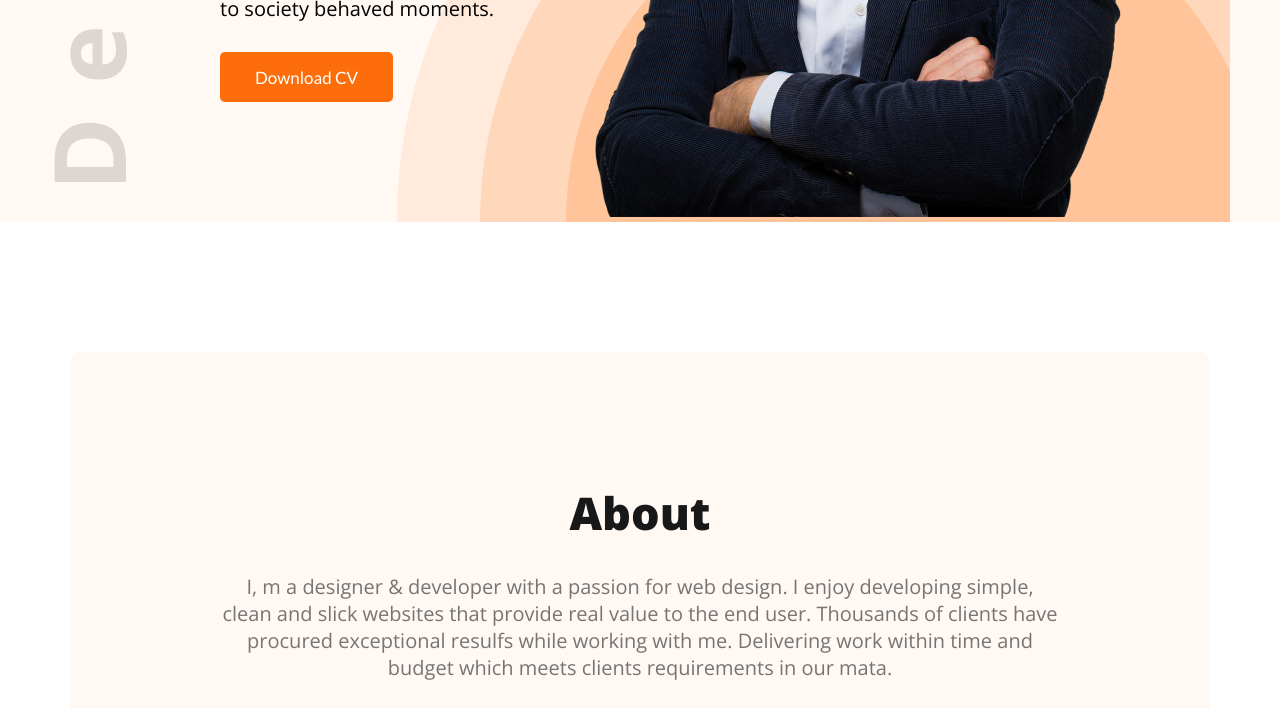
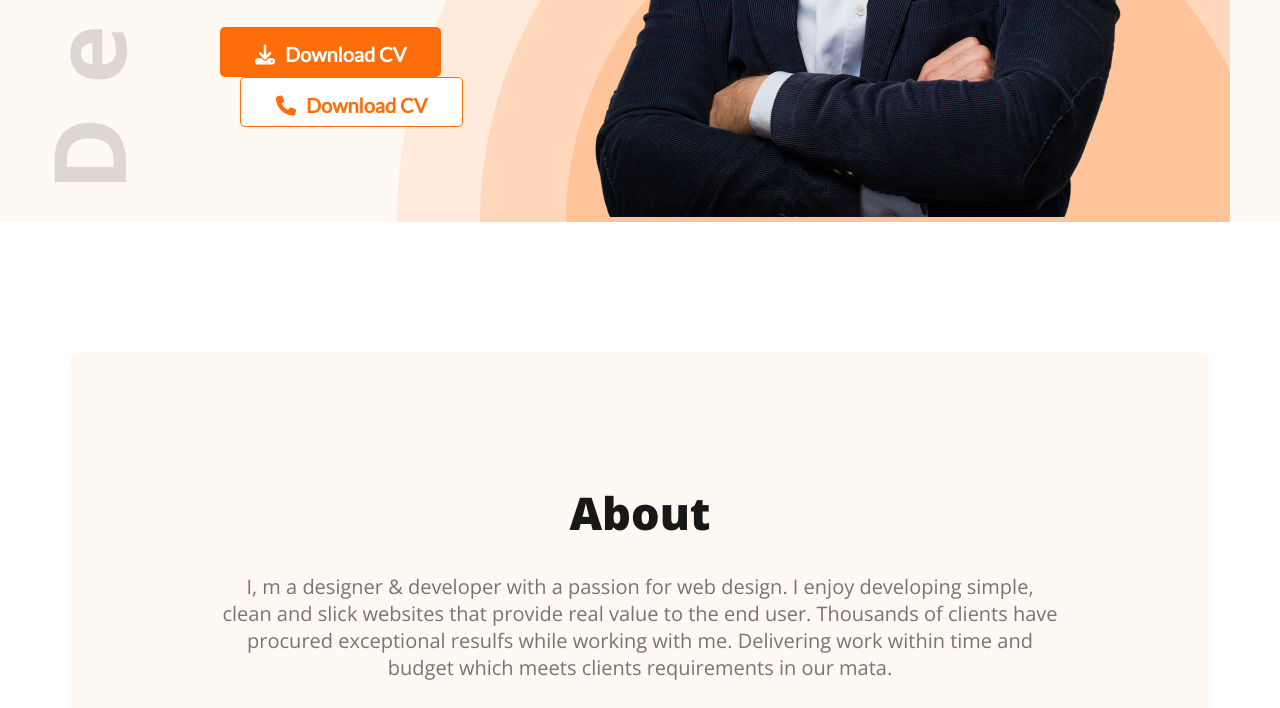
Before and after one commit to developer-sazzad/developer-portfolio, a plain HTML site: page index.html in a window 1280 px wide. Shown: the part 620-1328 px from the top of the page. Drawn offline with nearby package versions, Linux system fonts and the light colour scheme; files whose address does not match are found by name; a web font is replaced by a local one.

Commit message:
icons add done

```diff
--- a/index.html
+++ b/index.html
@@ -5,6 +5,7 @@
     <meta http-equiv="X-UA-Compatible" content="IE=edge">
     <meta name="viewport" content="width=device-width, initial-scale=1.0">
     <title>Developer - Sazzad Hossain</title>
+    <script src="https://kit.fontawesome.com/767f8db80d.js" crossorigin="anonymous"></script>
     <link rel="stylesheet" href="style.css">
 </head>
 <body>
@@ -23,7 +24,8 @@
                     <h3>Hi, I  am</h3>
                     <h1 class="bannar-title">Sazzad Hossain</h1>
                     <p class="bannar-discription">Shot what able cold new see hold.Friendly as an betrayed formerly he. Morning because as to society behaved moments.</p>
-                    <button class="btn-primary"><a href="#">Download CV</a></button>
+                    <button class="btn-primary"><a href="#"><i class="icons fa-solid fa-download"></i>Download CV</a></button>
+                    <button class="btn-outline"><a href="#"><i class="icons fa-solid fa-phone"></i>Download CV</a></button>
                 </div>
                 <div class="hardy">
                     <img src="/images/hardy.png" alt="">
@@ -137,7 +139,7 @@
                 </div>
             </div>
             <div class="resume-btn">
-                <button class="btn-primary"><a href="#">Download CV</a></button>
+                <button class="btn-primary"><a href="#"><i class="icons fa-solid fa-download"></i>Download CV</a></button>
             </div>
         </section>
         <!-- Contact Section -->
@@ -159,7 +161,7 @@
                     <input type="text" name="" id="" placeholder="Enter Your Name">
                     <input type="email" name="" id="" placeholder="Enter Your Email">
                     <textarea name="" id="" cols="30" rows="5" placeholder="Massage"></textarea>
-                    <button class="btn-primary submit-btn" type="submit">Send Your Massage</button>
+                    <button class="btn-primary submit-btn" type="submit"><i class="icons fa-regular fa-message"></i>Send Your Massage</button>
                 </form>
             </div>
         </section>
--- a/style.css
+++ b/style.css
@@ -1,6 +1,10 @@
 /* Google Fonts */
 @import url('https://fonts.googleapis.com/css2?family=Josefin+Sans:wght@400;600&family=Lato&family=Open+Sans:wght@400;800&family=Prosto+One&family=Rubik&family=Ubuntu:wght@700&display=swap');
 
+/* Icons Styles */
+.icons{
+    padding-right: 10px;
+}
 /* Colors */
 * {
     margin: 0;
@@ -34,20 +38,35 @@ nav li{
     font-size: 17px;
 
 }
+.btn-outline{
+    height: 50px;
+    padding: 15px 35px;
+    border: 1px solid #FD6E0A;
+    border-radius: 5px;
+    background-color: #fff;
+    margin-left: 20px;
+
+}
+.btn-outline a{
+    text-decoration: none;
+    color: #FD6E0A;
+    font-family: 'Lato', sans-serif;
+    font-weight: 600;
+    font-size: 20px;
+}
 .btn-primary{
     height: 50px;
     padding: 15px 35px;
     background-color: #FD6E0A;
     border: 0;
     border-radius: 5px;
-    cursor: pointer;
 }
 .btn-primary a{
     text-decoration: none;
     color: #fff;
     font-family: 'Lato', sans-serif;
-    font-weight: 400;
-    font-size: 17px;
+    font-weight: 600;
+    font-size: 20px;
 }
 
 
```
